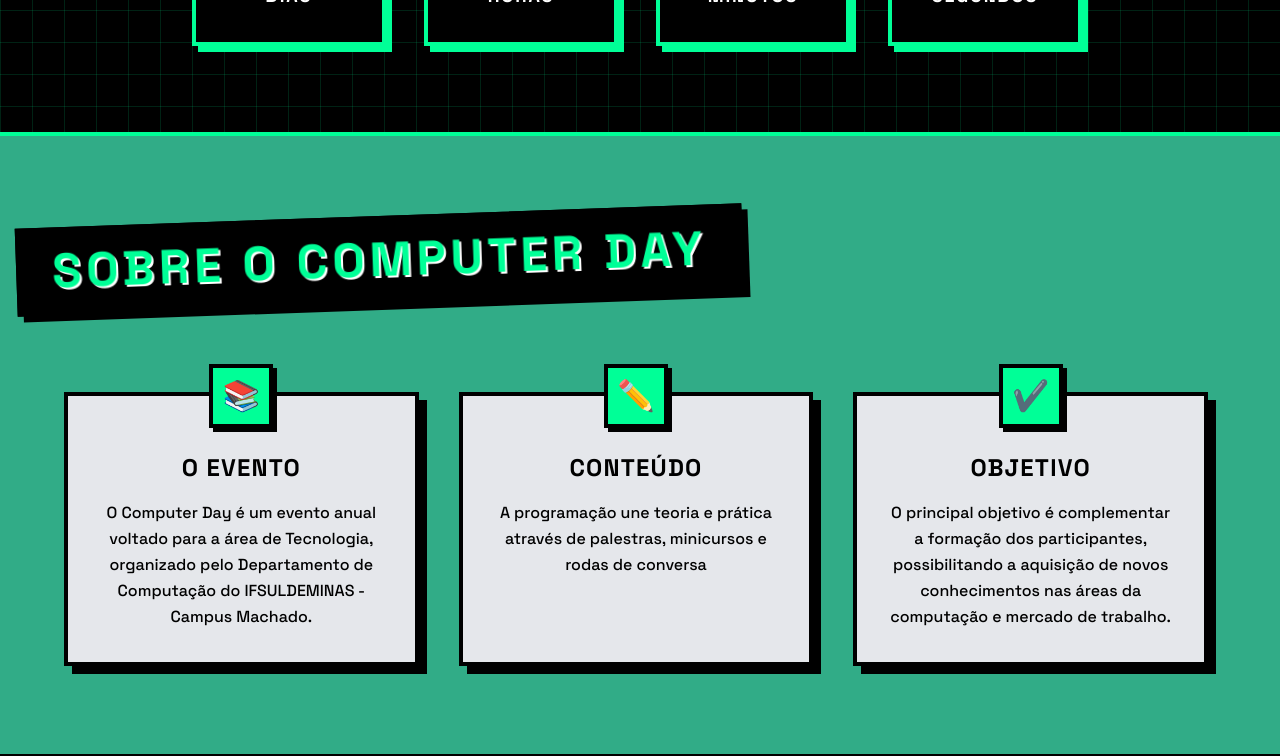
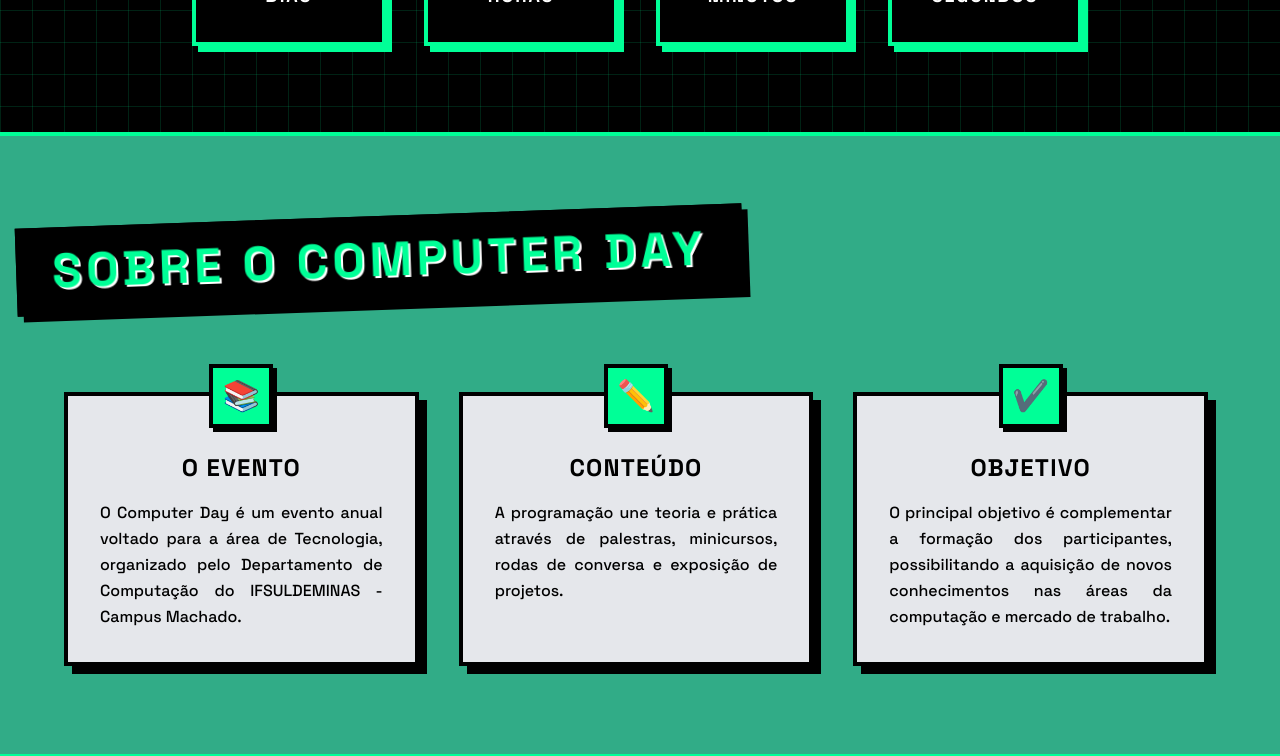
Before and after one commit to gustavo-gml/computer_day_2026, a Next.js app: page / in a window 1280 px wide. Shown: the part 1200-1956 px from the top of the page. Built offline with nearby package versions, Linux system fonts and the light colour scheme.

Commit message:
feat: add About component to landing page with project pillars and event details

```diff
--- a/src/components/About.tsx
+++ b/src/components/About.tsx
@@ -8,7 +8,7 @@
     {
       title: 'Conteúdo',
       icon: '✏️',
-      description: 'A programação une teoria e prática através de palestras, minicursos e rodas de conversa'
+      description: 'A programação une teoria e prática através de palestras, minicursos, rodas de conversa e exposição de projetos.'
     },
     {
       title: 'Objetivo',
@@ -18,7 +18,7 @@
   ];
 
   return (
-    <section id="sobre" className="py-20 bg-primary border-b-4 border-black relative">
+    <section id="sobre" className="py-20 bg-primary border-b-4 border-primary-bright relative">
       <div className="container mx-auto px-4 relative z-10">
         <div className="inline-flex bg-black text-primary-bright px-6 md:px-8 py-3 md:py-4 border-4 border-black shadow-[6px_6px_0_rgba(0,0,0,1)] mb-16 mx-auto max-w-[90vw] text-center transform -rotate-2">
           <h2 className="text-2xl md:text-5xl font-black uppercase tracking-widest drop-shadow-[2px_2px_0_#fff]">Sobre o Computer Day</h2>
@@ -31,7 +31,7 @@
                 {pillar.icon}
               </div>
               <h3 className="text-2xl font-black text-black mt-6 mb-4 uppercase tracking-wider">{pillar.title}</h3>
-              <p className="text-black font-medium text-base leading-relaxed">
+              <p className="text-black font-medium text-base leading-relaxed text-justify">
                 {pillar.description}
               </p>
             </div>
```
